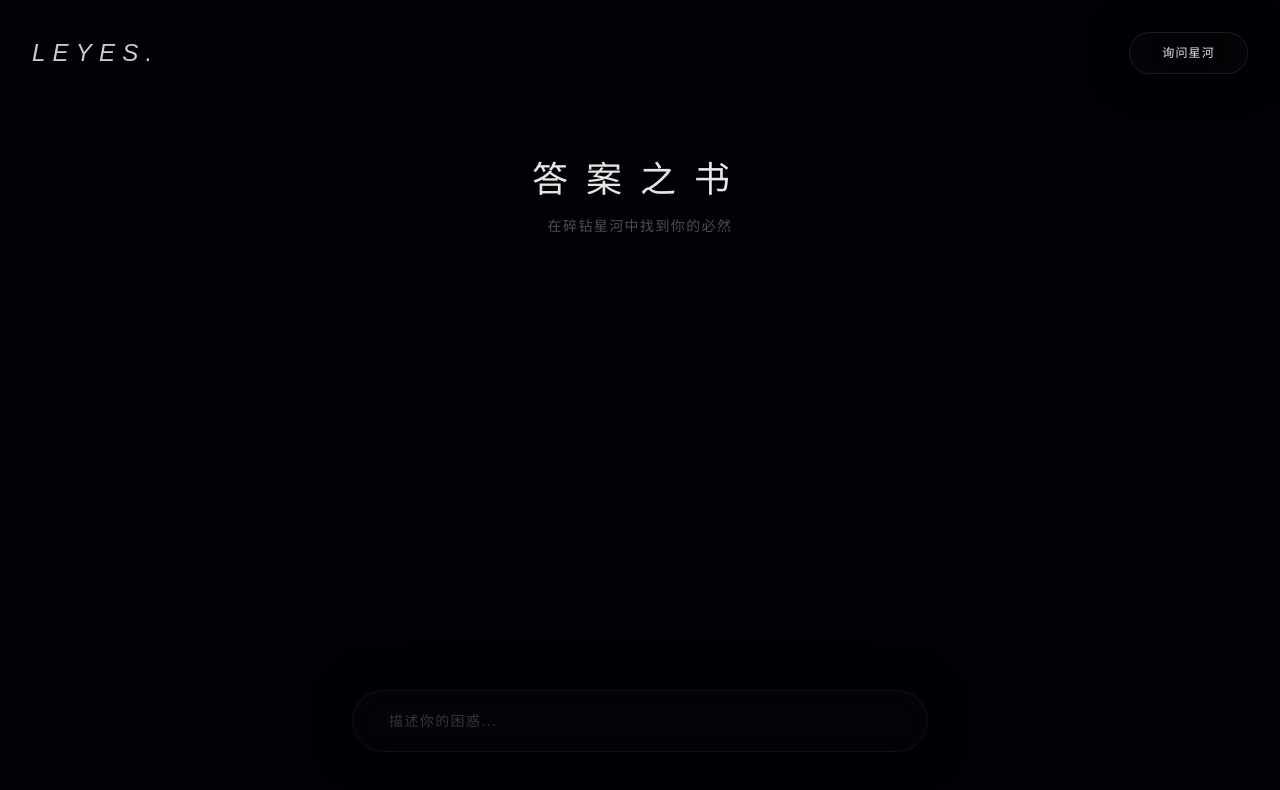
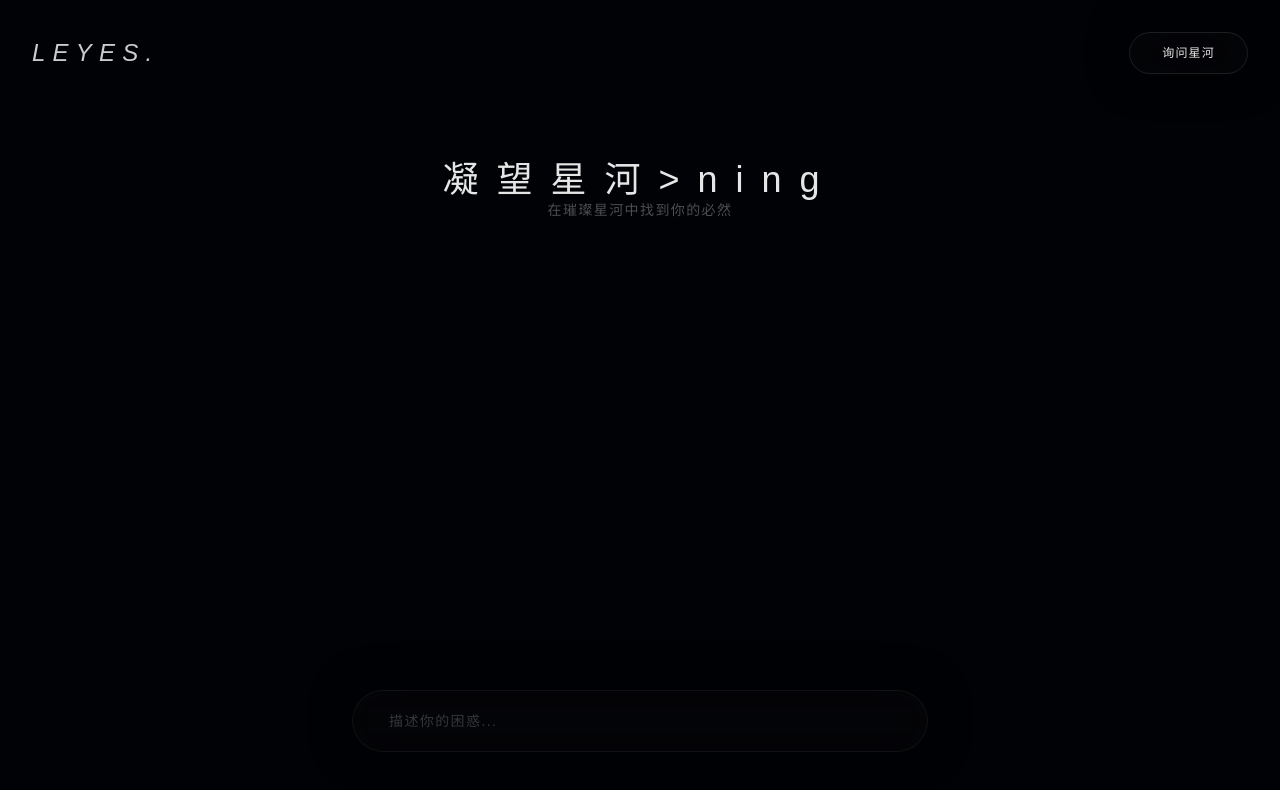
Before and after one commit to pandaxuan/leyes-shanghai-guide, a website: page index.html in a window 1280 px wide. Drawn offline with nearby package versions, Linux system fonts and the light colour scheme.

Commit message:
Update index.html

```diff
--- a/index.html
+++ b/index.html
@@ -3,7 +3,7 @@
 <head>
     <meta charset="UTF-8">
     <meta name="viewport" content="width=device-width, initial-scale=1.0, maximum-scale=1.0, user-scalable=no">
-    <title>Leyes - 答案之书</title>
+    <title>Leyes - 凝望星河</title>
     <script src="https://cdn.tailwindcss.com"></script>
     <script src="https://unpkg.com/lucide@latest"></script>
     <script src="https://cdn.jsdelivr.net/npm/three@0.149.0/build/three.min.js"></script>
@@ -83,8 +83,8 @@
         <div id="chat-history" class="space-y-8 no-scrollbar max-w-2xl mx-auto w-full">
 
             <div class="text-center pt-16 pb-12 sm:pt-20 sm:pb-20">
-                <h2 class="text-3xl sm:text-4xl font-extralight tracking-[0.4em] sm:tracking-[0.5em] mb-4 text-white/90">答案之书</h2>
-                <p class="text-white/30 tracking-widest text-[10px] sm:text-sm uppercase">在碎钻星河中找到你的必然</p>
+                <h2 class="text-3xl sm:text-4xl font-extralight tracking-[0.4em] sm:tracking-[0.5em] mb-4 text-white/90">凝望星河>ning
+                <p class="text-white/30 tracking-widest text-[10px] sm:text-sm uppercase">在璀璨星河中找到你的必然</p>
             </div>
 
             </div>
```
